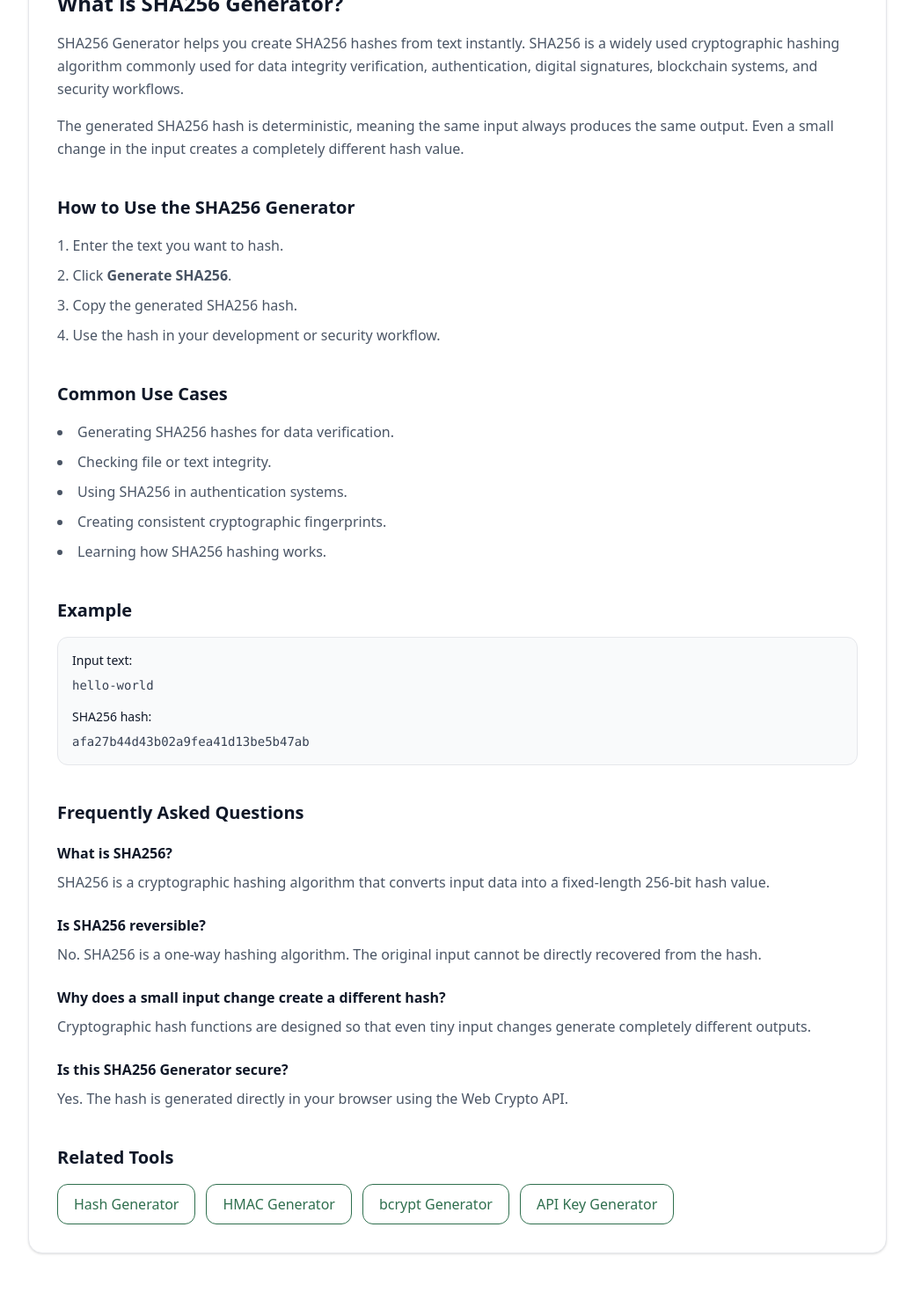
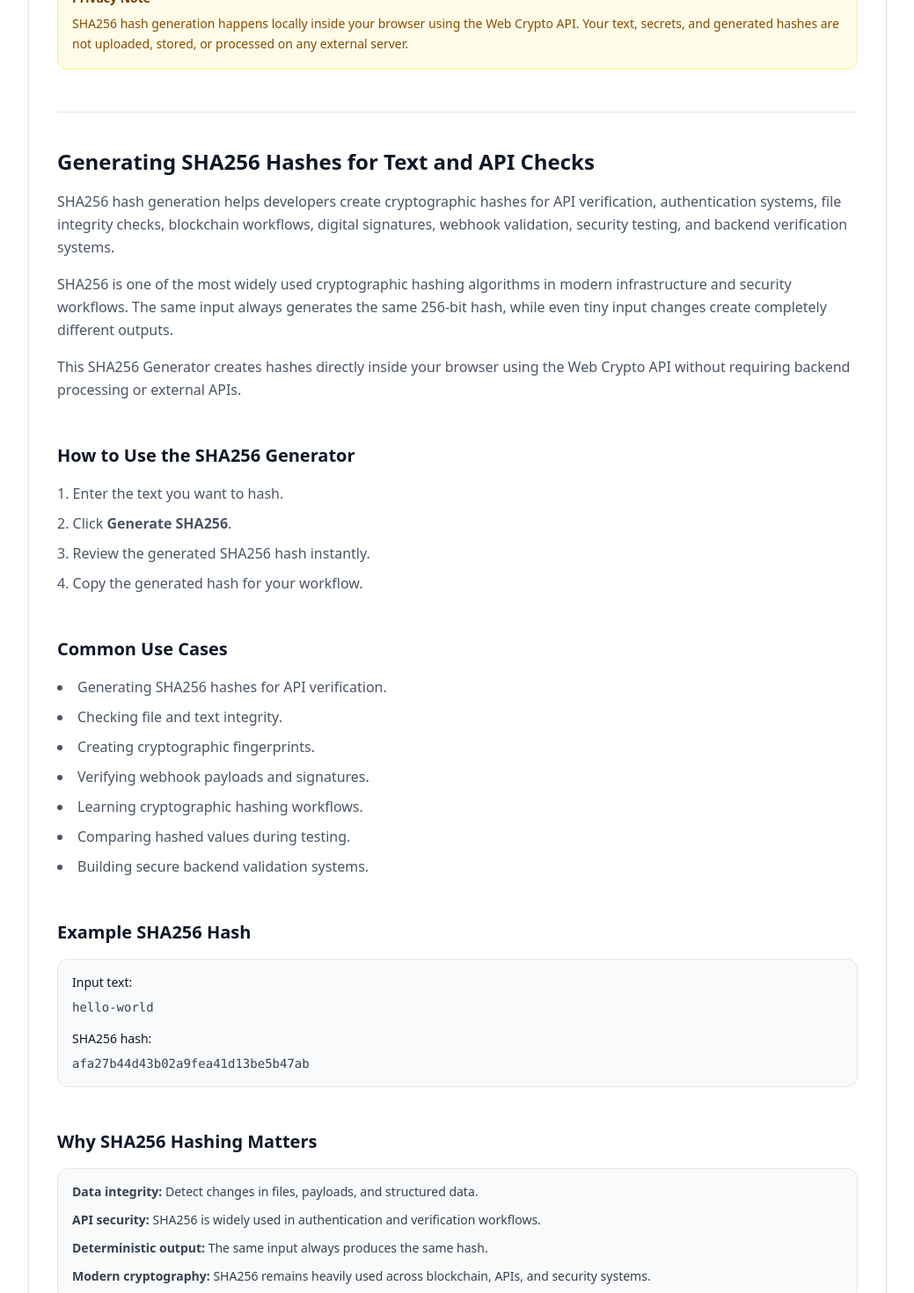
Before and after one commit to vaarunsonawwane-ops/yoryantra-new, a Next.js app: page /tools/sha256-generator in a window 1280 px wide. Shown: the part 960-2430 px from the top of the page at 88% size, without its empty margins (120-1159 px from the left). Built offline with nearby package versions, Linux system fonts and the light colour scheme.

Commit message:
SHA256 Generator SEO update

```diff
--- a/app/tools/sha256-generator/ToolClient.tsx
+++ b/app/tools/sha256-generator/ToolClient.tsx
@@ -5,24 +5,45 @@ import Link from "next/link";
 import ToolShell from "@/app/components/ToolShell";
 
 export default function ToolClient() {
-  const [input, setInput] = useState("");
-  const [output, setOutput] = useState("");
+  const [input, setInput] =
+    useState("");
 
-  const generateSHA256 = async () => {
+  const [output, setOutput] =
+    useState("");
+
+  const generateSHA256 =
+    async () => {
       if (!input.trim()) {
         setOutput("");
         return;
       }
 
-    const encoder = new TextEncoder();
-    const data = encoder.encode(input);
+      const encoder =
+        new TextEncoder();
 
-    const hashBuffer = await crypto.subtle.digest("SHA-256", data);
+      const data =
+        encoder.encode(input);
 
-    const hashArray = Array.from(new Uint8Array(hashBuffer));
+      const hashBuffer =
+        await crypto.subtle.digest(
+          "SHA-256",
+          data
+        );
 
-    const hashHex = hashArray
-      .map((b) => b.toString(16).padStart(2, "0"))
+      const hashArray =
+        Array.from(
+          new Uint8Array(
+            hashBuffer
+          )
+        );
+
+      const hashHex =
+        hashArray
+          .map((b) =>
+            b
+              .toString(16)
+              .padStart(2, "0")
+          )
           .join("");
 
       setOutput(hashHex);
@@ -46,16 +67,22 @@ export default function ToolClient() {
 
         <textarea
           value={input}
-          onChange={(e) => setInput(e.target.value)}
+          onChange={(e) =>
+            setInput(
+              e.target.value
+            )
+          }
           placeholder="Enter text to generate SHA256 hash..."
-          className="w-full min-h-[140px] rounded-xl border border-gray-300 p-4 text-sm outline-none focus:ring-2 focus:ring-[var(--green)] focus:border-transparent transition"
+          className="w-full min-h-[160px] rounded-xl border border-gray-300 p-4 text-sm outline-none focus:ring-2 focus:ring-[var(--green)] focus:border-transparent transition"
         />
       </div>
 
       {/* ACTIONS */}
       <div className="mt-5 flex flex-wrap gap-3">
         <button
-          onClick={generateSHA256}
+          onClick={
+            generateSHA256
+          }
           className="yoryantra-btn"
         >
           Generate SHA256
@@ -78,7 +105,11 @@ export default function ToolClient() {
 
           {output && (
             <button
-              onClick={() => navigator.clipboard.writeText(output)}
+              onClick={() =>
+                navigator.clipboard.writeText(
+                  output
+                )
+              }
               className="yoryantra-btn-outline text-sm"
             >
               Copy
@@ -86,29 +117,50 @@ export default function ToolClient() {
           )}
         </div>
 
-        <div className="yoryantra-output min-h-[140px] flex items-center text-sm break-words">
-          {output || "Generated SHA256 hash will appear here..."}
+        <div className="yoryantra-output min-h-[160px] flex items-center text-sm break-words whitespace-pre-wrap overflow-auto">
+          {output ||
+            "Generated SHA256 hash will appear here..."}
         </div>
       </div>
 
+      {/* PRIVACY */}
+      <div className="mt-8 rounded-xl border border-yellow-200 bg-yellow-50 p-4">
+        <h3 className="text-sm font-semibold text-yellow-900">
+          Privacy Note
+        </h3>
+
+        <p className="mt-2 text-sm leading-relaxed text-yellow-800">
+          SHA256 hash generation happens locally inside your browser using the
+          Web Crypto API. Your text, secrets, and generated hashes are not
+          uploaded, stored, or processed on any external server.
+        </p>
+      </div>
+
       {/* SEO CONTENT */}
-      <section className="mt-12 border-t border-gray-200 pt-10 space-y-10">
+      <section className="mt-12 border-t border-gray-200 pt-10 space-y-12">
         <div>
           <h2 className="text-2xl font-semibold text-gray-900">
-            What is SHA256 Generator?
+            Generating SHA256 Hashes for Text and API Checks
           </h2>
 
           <p className="mt-4 text-gray-600 leading-relaxed">
-            SHA256 Generator helps you create SHA256 hashes from text
-            instantly. SHA256 is a widely used cryptographic hashing algorithm
-            commonly used for data integrity verification, authentication,
-            digital signatures, blockchain systems, and security workflows.
+            SHA256 hash generation helps developers create cryptographic hashes
+            for API verification, authentication systems, file integrity checks,
+            blockchain workflows, digital signatures, webhook validation,
+            security testing, and backend verification systems.
           </p>
 
           <p className="mt-4 text-gray-600 leading-relaxed">
-            The generated SHA256 hash is deterministic, meaning the same input
-            always produces the same output. Even a small change in the input
-            creates a completely different hash value.
+            SHA256 is one of the most widely used cryptographic hashing
+            algorithms in modern infrastructure and security workflows. The same
+            input always generates the same 256-bit hash, while even tiny input
+            changes create completely different outputs.
+          </p>
+
+          <p className="mt-4 text-gray-600 leading-relaxed">
+            This SHA256 Generator creates hashes directly inside your browser
+            using the Web Crypto API without requiring backend processing or
+            external APIs.
           </p>
         </div>
 
@@ -118,10 +170,27 @@ export default function ToolClient() {
           </h2>
 
           <ol className="mt-4 list-decimal list-inside space-y-2 text-gray-600 leading-relaxed">
-            <li>Enter the text you want to hash.</li>
-            <li>Click <strong>Generate SHA256</strong>.</li>
-            <li>Copy the generated SHA256 hash.</li>
-            <li>Use the hash in your development or security workflow.</li>
+            <li>
+              Enter the text you want
+              to hash.
+            </li>
+
+            <li>
+              Click{" "}
+              <strong>
+                Generate SHA256
+              </strong>.
+            </li>
+
+            <li>
+              Review the generated
+              SHA256 hash instantly.
+            </li>
+
+            <li>
+              Copy the generated hash
+              for your workflow.
+            </li>
           </ol>
         </div>
 
@@ -131,26 +200,55 @@ export default function ToolClient() {
           </h2>
 
           <ul className="mt-4 list-disc list-inside space-y-2 text-gray-600 leading-relaxed">
-            <li>Generating SHA256 hashes for data verification.</li>
-            <li>Checking file or text integrity.</li>
-            <li>Using SHA256 in authentication systems.</li>
-            <li>Creating consistent cryptographic fingerprints.</li>
-            <li>Learning how SHA256 hashing works.</li>
+            <li>
+              Generating SHA256 hashes
+              for API verification.
+            </li>
+
+            <li>
+              Checking file and text
+              integrity.
+            </li>
+
+            <li>
+              Creating cryptographic
+              fingerprints.
+            </li>
+
+            <li>
+              Verifying webhook
+              payloads and signatures.
+            </li>
+
+            <li>
+              Learning cryptographic
+              hashing workflows.
+            </li>
+
+            <li>
+              Comparing hashed values
+              during testing.
+            </li>
+
+            <li>
+              Building secure backend
+              validation systems.
+            </li>
           </ul>
         </div>
 
         <div>
           <h2 className="text-xl font-semibold text-gray-900">
-            Example
+            Example SHA256 Hash
           </h2>
 
-          <div className="mt-4 rounded-xl border border-gray-200 bg-gray-50 p-4 text-sm text-gray-700">
+          <div className="mt-4 rounded-xl border border-gray-200 bg-gray-50 p-4 text-sm text-gray-700 overflow-auto">
             <p className="font-medium text-gray-900">
               Input text:
             </p>
 
             <pre className="mt-2 whitespace-pre-wrap break-words">
-              hello-world
+{`hello-world`}
             </pre>
 
             <p className="mt-4 font-medium text-gray-900">
@@ -158,8 +256,54 @@ export default function ToolClient() {
             </p>
 
             <pre className="mt-2 whitespace-pre-wrap break-words">
-              afa27b44d43b02a9fea41d13be5b47ab
+{`afa27b44d43b02a9fea41d13be5b47ab`}
             </pre>
+          </div>
+        </div>
+
+        <div>
+          <h2 className="text-xl font-semibold text-gray-900">
+            Why SHA256 Hashing Matters
+          </h2>
+
+          <div className="mt-4 rounded-xl border border-gray-200 bg-gray-50 p-4 text-sm text-gray-700">
+            <ul className="space-y-3">
+              <li>
+                <strong>
+                  Data integrity:
+                </strong>{" "}
+                Detect changes in files,
+                payloads, and structured
+                data.
+              </li>
+
+              <li>
+                <strong>
+                  API security:
+                </strong>{" "}
+                SHA256 is widely used in
+                authentication and
+                verification workflows.
+              </li>
+
+              <li>
+                <strong>
+                  Deterministic output:
+                </strong>{" "}
+                The same input always
+                produces the same hash.
+              </li>
+
+              <li>
+                <strong>
+                  Modern cryptography:
+                </strong>{" "}
+                SHA256 remains heavily
+                used across blockchain,
+                APIs, and security
+                systems.
+              </li>
+            </ul>
           </div>
         </div>
 
@@ -175,8 +319,8 @@ export default function ToolClient() {
               </h3>
 
               <p className="mt-2 text-gray-600 leading-relaxed">
-                SHA256 is a cryptographic hashing algorithm that converts input
-                data into a fixed-length 256-bit hash value.
+                SHA256 is a cryptographic hashing algorithm that converts data
+                into a fixed-length 256-bit hash value.
               </p>
             </div>
 
@@ -186,8 +330,8 @@ export default function ToolClient() {
               </h3>
 
               <p className="mt-2 text-gray-600 leading-relaxed">
-                No. SHA256 is a one-way hashing algorithm. The original input
-                cannot be directly recovered from the hash.
+                No. SHA256 is a one-way hashing algorithm and cannot be directly
+                reversed back into the original input.
               </p>
             </div>
 
@@ -197,7 +341,7 @@ export default function ToolClient() {
               </h3>
 
               <p className="mt-2 text-gray-600 leading-relaxed">
-                Cryptographic hash functions are designed so that even tiny input
+                Cryptographic hashing algorithms are designed so tiny input
                 changes generate completely different outputs.
               </p>
             </div>
@@ -208,8 +352,18 @@ export default function ToolClient() {
               </h3>
 
               <p className="mt-2 text-gray-600 leading-relaxed">
-                Yes. The hash is generated directly in your browser using the
-                Web Crypto API.
+                Yes. SHA256 hashes are generated directly inside your browser
+                using the Web Crypto API.
+              </p>
+            </div>
+
+            <div>
+              <h3 className="font-semibold text-gray-900">
+                Are generated hashes uploaded anywhere?
+              </h3>
+
+              <p className="mt-2 text-gray-600 leading-relaxed">
+                No. SHA256 generation happens entirely inside your browser.
               </p>
             </div>
           </div>
@@ -220,20 +374,45 @@ export default function ToolClient() {
             Related Tools
           </h2>
 
+          <p className="mt-3 text-gray-600 leading-relaxed">
+            SHA256 hashing often connects with API verification, authentication
+            systems, HMAC workflows, backend security, blockchain systems, and
+            cryptographic validation workflows.
+          </p>
+
           <div className="mt-4 flex flex-wrap gap-3">
-            <Link href="/tools/hash-generator" className="yoryantra-btn-outline">
+            <Link
+              href="/tools/hash-generator"
+              className="yoryantra-btn-outline"
+            >
               Hash Generator
             </Link>
 
-            <Link href="/tools/hmac-generator" className="yoryantra-btn-outline">
+            <Link
+              href="/tools/hmac-generator"
+              className="yoryantra-btn-outline"
+            >
               HMAC Generator
             </Link>
 
-            <Link href="/tools/bcrypt-generator" className="yoryantra-btn-outline">
+            <Link
+              href="/tools/bcrypt-generator"
+              className="yoryantra-btn-outline"
+            >
               bcrypt Generator
             </Link>
 
-            <Link href="/tools/api-key-generator" className="yoryantra-btn-outline">
+            <Link
+              href="/tools/random-token-generator"
+              className="yoryantra-btn-outline"
+            >
+              Random Token Generator
+            </Link>
+
+            <Link
+              href="/tools/api-key-generator"
+              className="yoryantra-btn-outline"
+            >
               API Key Generator
             </Link>
           </div>
```
Lines whose indentation alone changed are shown as unchanged.
